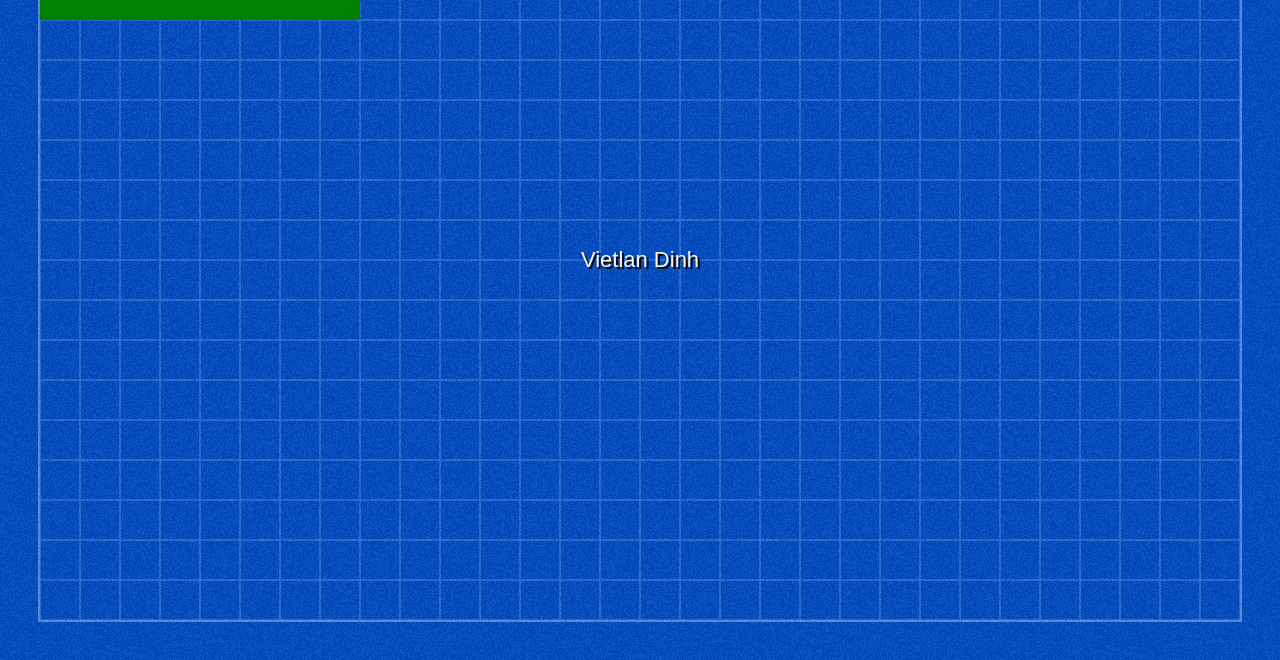
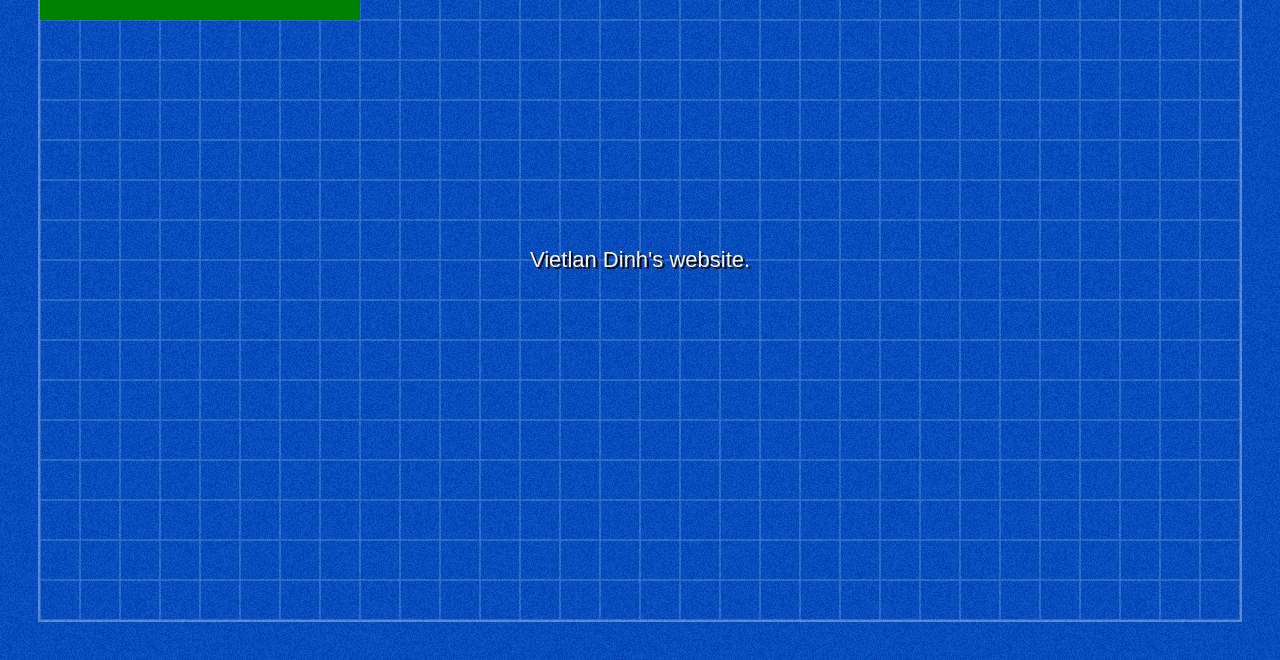
Before and after one commit to vdinhaus/vdinhaus.github.io, an Astro site in the folder front-end/: page / in a window 1280 px wide. Shown: the part 140-800 px from the top of the page. Built offline with nearby package versions, Linux system fonts and the light colour scheme; Astro itself is replaced by a stand-in of ours.

Commit message:
Update footer text to clarify website ownership

```diff
--- a/front-end/src/pages/index.astro
+++ b/front-end/src/pages/index.astro
@@ -6,7 +6,7 @@ import BaseLayout from "../layouts/BaseLayout.astro";
   <Fragment slot="head">
 
   </Fragment>
-  <p1>Vietlan Dinh</p1>
+  <p1>Vietlan Dinh's website.</p1>
   <div style="position: fixed; height: 120px; width: 320px; top: 40px; left: 40px; background-color: green;">
     <h1>@vdinhaus</h1>
   </div>
```
